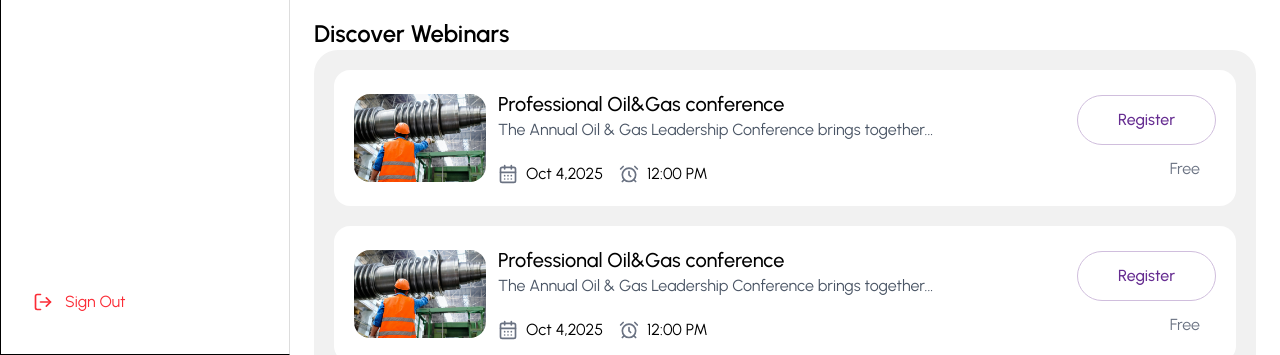
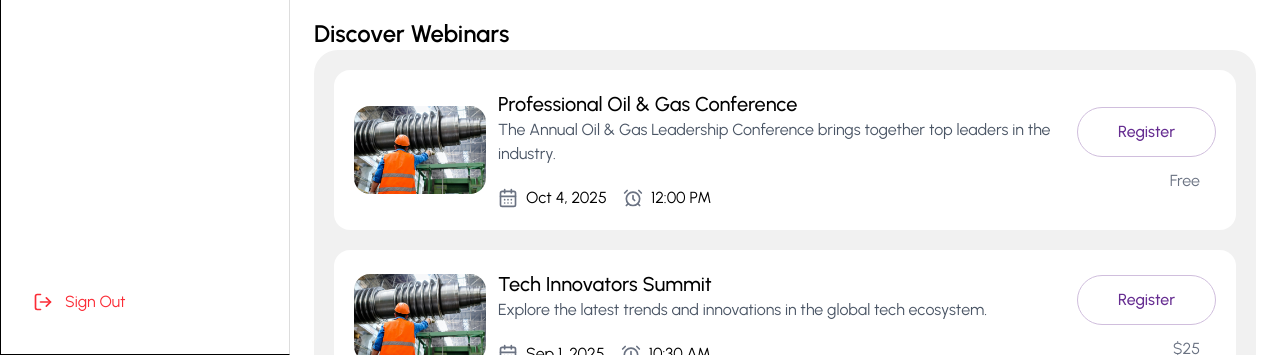
Before and after one commit to Gemamethystngltd/faceless-client, a Next.js app: page /dashboard in a window 1280 px wide. Shown: the part 445-800 px from the top of the page. Built offline with nearby package versions, Linux system fonts and the light colour scheme.

Commit message:
feat: added webinar status filtering

```diff
--- /dev/null
+++ b/app/(app)/dashboard/webinars/page.tsx
@@ -0,0 +1,20 @@
+import Webinars from "@/components/Webinars";
+import { webinars } from "@/lib/dummyWebinars";
+
+export default async function WebinarStatusPage({
+  searchParams,
+}: {
+  searchParams: Promise<{ [key: string]: string | string[] | undefined }>;
+}) {
+  const { status } = await searchParams;
+  const filteredWebinar = webinars.filter((el) => el.status === status);
+
+  return (
+    <section>
+      <p className="text-2xl font-semibold capitalize mb-4">
+        {status === "ongoing" ? "Discover Webinars" : `${status} Webinars`}
+      </p>
+      <Webinars webinars={filteredWebinar} />
+    </section>
+  );
+}
--- a/components/AppTopNav.tsx
+++ b/components/AppTopNav.tsx
@@ -5,6 +5,7 @@ import Image from "next/image";
 import { useEffect, useRef, useState } from "react";
 import NotificationDropdown from "./NotificationDropDown";
 import AccountDropDown from "./AccountDropDown";
+import { Breadcrumbs } from "./Breadcrumbs";
 
 const notifications = [
   {
@@ -44,7 +45,8 @@ export default function AppTopNav() {
   }, []);
 
   return (
-    <div className="flex justify-end py-2 px-5">
+    <div className="flex justify-between py-2 px-5">
+      <Breadcrumbs />
       <div className="flex justify-between items-center space-x-3 w-4/5">
         <div className="relative w-3/4">
           <input className="w-full bg-[#F1F1F1] rounded-full p-2 outline-none focus:ring-2 focus:ring-[#532174] transition-colors duration-200 peer" />
--- a/components/Dashboard.tsx
+++ b/components/Dashboard.tsx
@@ -1,10 +1,10 @@
+import { webinars } from "@/lib/dummyWebinars";
 import Button from "./Button";
-import LiveIcon from "./icons/LiveIcon";
 import DashboardStat from "./DashboardStat";
-import { CalendarDays } from "lucide-react";
 import Webinars from "./Webinars";
 
 export default function Dashboard() {
+  const dashboardWebinars = webinars.slice(0, 3);
   return (
     <div className="flex flex-col space-y-5">
       <div className="grid grid-cols-[2fr_1fr] gap-5">
@@ -26,19 +26,19 @@ export default function Dashboard() {
 
           <div className="grid grid-cols-3 gap-5">
             <DashboardStat
-              icon={LiveIcon}
+              icon="LiveIcon"
               status="Ongoing"
               value="1,103 webinars"
               className="bg-[#912D7F]"
             />
             <DashboardStat
-              icon={CalendarDays}
+              icon="CalendarDays"
               status="Upcoming"
               value="0"
               className="bg-[#FFD900] text-black"
             />
             <DashboardStat
-              icon={CalendarDays}
+              icon="CalendarDays"
               status="Finished"
               value="0"
               className="bg-[#F1F1F1] text-black"
@@ -53,7 +53,7 @@ export default function Dashboard() {
 
       <div className="mt-5">
         <p className="text-2xl font-semibold">Discover Webinars</p>
-        <Webinars length={3} />
+        <Webinars webinars={dashboardWebinars} />
       </div>
     </div>
   );
--- a/components/DashboardStat.tsx
+++ b/components/DashboardStat.tsx
@@ -1,24 +1,40 @@
+"use client";
+
 import { cn } from "@/lib/util";
-import { ChevronRight } from "lucide-react";
+import { CalendarDays, ChevronRight } from "lucide-react";
+import { usePathname, useRouter } from "next/navigation";
+import LiveIcon from "./icons/LiveIcon";
 
 interface DashboardStatProps {
-  icon: React.ElementType;
+  icon: string;
   status: string;
   value: string;
   className?: string;
 }
+
+const iconMap = {
+  LiveIcon,
+  CalendarDays,
+};
+
 export default function DashboardStat({
-  icon: Icon,
+  icon,
   status,
   value,
   className,
 }: DashboardStatProps) {
+  const router = useRouter();
+  const pathname = usePathname();
+  const Icon = iconMap[icon as keyof typeof iconMap];
   return (
     <div
       className={cn(
-        "px-4 py-7 flex justify-center items-center space-x-3 text-white rounded-3xl mt-5",
+        "px-4 py-7 flex justify-center items-center space-x-3 text-white rounded-3xl mt-5 cursor-pointer",
         className
       )}
+      onClick={() =>
+        router.push(`${pathname}/webinars?status=${status.toLowerCase()}`)
+      }
     >
       <span className="bg-white p-2 rounded-full">
         <Icon className="text-[#662D91]" />
@@ -27,7 +43,7 @@ export default function DashboardStat({
         <p className="font-medium">{status}</p>
         <p className="text-sm">{value}</p>
       </div>
-      <ChevronRight className="cursor-pointer" />
+      <ChevronRight />
     </div>
   );
 }
--- /dev/null
+++ b/components/WebinarCard.tsx
@@ -0,0 +1,63 @@
+import { AlarmClock, CalendarDays } from "lucide-react";
+import Button from "./Button";
+import Image from "next/image";
+
+interface WebinarCardProps {
+  title: string;
+  description: string;
+  date: string;
+  time: string;
+  price: string | number;
+  image: string;
+  status?: string;
+}
+
+export default function WebinarCard({
+  title,
+  description,
+  date,
+  time,
+  image,
+  price,
+}: WebinarCardProps) {
+  return (
+    <div className="flex justify-between items-center bg-white rounded-2xl p-5 mb-5">
+      <div className="flex items-center space-x-3">
+        <Image
+          src={image}
+          alt="Placeholder"
+          width={132}
+          height={132}
+          className="rounded-2xl"
+        />
+        <div className="flex flex-col space-y-5">
+          <div>
+            <p className="font-medium text-xl">{title}</p>
+            <p className="text-gray-600">{description}</p>
+          </div>
+          <div className="flex items-center space-x-4">
+            <p className="flex items-center space-x-2">
+              <span>
+                <CalendarDays className="w-5 h-5 text-gray-500" />
+              </span>
+              <span>{date}</span>
+            </p>
+            <p className="flex items-center space-x-2">
+              <span>
+                <AlarmClock className="w-5 h-5 text-gray-500" />
+              </span>
+              <span>{time}</span>
+            </p>
+          </div>
+        </div>
+      </div>
+
+      <div className="flex flex-col space-y-3 justify-center items-end">
+        <Button variant="outline" className="px-10">
+          Register
+        </Button>
+        <p className="mr-4 text-gray-500">{price}</p>
+      </div>
+    </div>
+  );
+}
--- a/components/Webinars.tsx
+++ b/components/Webinars.tsx
@@ -1,56 +1,24 @@
-import { AlarmClock, CalendarDays } from "lucide-react";
-import Image from "next/image";
-import Button from "./Button";
+import WebinarCard from "./WebinarCard";
 
-export default function Webinars({ length }: { length: number }) {
+interface WebinarCardProps {
+  title: string;
+  description: string;
+  date: string;
+  time: string;
+  price: string | number;
+  image: string;
+  status?: string;
+}
+
+interface WebinarsProps {
+  webinars: WebinarCardProps[];
+}
+
+export default function Webinars({ webinars }: WebinarsProps) {
   return (
     <div className="bg-[#F1F1F1] p-5 rounded-t-3xl">
-      {Array.from({ length }, (_, index) => (
-        <div
-          className="flex justify-between items-center bg-white rounded-2xl p-5 mb-5"
-          key={index}
-        >
-          <div className="flex items-center space-x-3">
-            <Image
-              src="/imgs/worker.jpg"
-              alt="Placeholder"
-              width={132}
-              height={132}
-              className="rounded-2xl"
-            />
-            <div className="flex flex-col space-y-5">
-              <div>
-                <p className="font-medium text-xl">
-                  Professional Oil&Gas conference
-                </p>
-                <p className="text-gray-600">
-                  The Annual Oil & Gas Leadership Conference brings together...
-                </p>
-              </div>
-              <div className="flex items-center space-x-4">
-                <p className="flex items-center space-x-2">
-                  <span>
-                    <CalendarDays className="w-5 h-5 text-gray-500" />
-                  </span>
-                  <span>Oct 4,2025</span>
-                </p>
-                <p className="flex items-center space-x-2">
-                  <span>
-                    <AlarmClock className="w-5 h-5 text-gray-500" />
-                  </span>
-                  <span>12:00 PM</span>
-                </p>
-              </div>
-            </div>
-          </div>
-
-          <div className="flex flex-col space-y-3 justify-center items-end">
-            <Button variant="outline" className="px-10">
-              Register
-            </Button>
-            <p className="mr-4 text-gray-500">Free</p>
-          </div>
-        </div>
+      {webinars.map((webinar) => (
+        <WebinarCard key={webinar.title} {...webinar} />
       ))}
     </div>
   );
--- /dev/null
+++ b/lib/dummyWebinars.ts
@@ -0,0 +1,102 @@
+export const webinars = [
+  {
+    title: "Professional Oil & Gas Conference",
+    description:
+      "The Annual Oil & Gas Leadership Conference brings together top leaders in the industry.",
+    date: "Oct 4, 2025",
+    time: "12:00 PM",
+    price: "Free",
+    image: "/imgs/worker.jpg",
+    status: "upcoming",
+  },
+  {
+    title: "Tech Innovators Summit",
+    description:
+      "Explore the latest trends and innovations in the global tech ecosystem.",
+    date: "Sep 1, 2025",
+    time: "10:30 AM",
+    price: "$25",
+    image: "/imgs/worker.jpg",
+    status: "upcoming",
+  },
+  {
+    title: "Creative Marketing Workshop",
+    description:
+      "A hands-on session on how to run successful marketing campaigns.",
+    date: "Jul 30, 2025",
+    time: "2:00 PM",
+    price: "Free",
+    image: "/imgs/worker.jpg",
+    status: "ongoing",
+  },
+  {
+    title: "Women in Leadership Forum",
+    description:
+      "Inspiring stories and discussions from top female leaders worldwide.",
+    date: "Jun 15, 2025",
+    time: "11:00 AM",
+    price: "$10",
+    image: "/imgs/worker.jpg",
+    status: "finished",
+  },
+  {
+    title: "Blockchain Future Conference",
+    description:
+      "Explore how blockchain is reshaping industries and economies.",
+    date: "Oct 12, 2025",
+    time: "3:00 PM",
+    price: "$50",
+    image: "/imgs/worker.jpg",
+    status: "upcoming",
+  },
+  {
+    title: "Remote Work Productivity Webinar",
+    description:
+      "Learn how to stay efficient and productive while working from home.",
+    date: "Jul 30, 2025",
+    time: "4:00 PM",
+    price: "Free",
+    image: "/imgs/worker.jpg",
+    status: "ongoing",
+  },
+  {
+    title: "AI in Everyday Life",
+    description:
+      "Understand how AI is already part of your life and what the future holds.",
+    date: "Aug 5, 2025",
+    time: "1:00 PM",
+    price: "$15",
+    image: "/imgs/worker.jpg",
+    status: "upcoming",
+  },
+  {
+    title: "E-Commerce Growth Strategies",
+    description:
+      "Tips and strategies to scale your online store in 2025 and beyond.",
+    date: "May 10, 2025",
+    time: "9:00 AM",
+    price: "$20",
+    image: "/imgs/worker.jpg",
+    status: "finished",
+  },
+  {
+    title: "Design Thinking Masterclass",
+    description:
+      "An interactive session on using design thinking to solve complex problems.",
+    date: "Jul 30, 2025",
+    time: "1:00 PM",
+    price: "Free",
+    image: "/imgs/worker.jpg",
+    status: "ongoing",
+  },
+  {
+    title: "Next-Gen Cybersecurity Forum",
+    description:
+      "Learn from experts on how to secure digital infrastructures against modern threats.",
+    date: "Nov 18, 2025",
+    time: "5:00 PM",
+    price: "$30",
+    image: "/imgs/worker.jpg",
+    status: "upcoming",
+  },
+];
```
